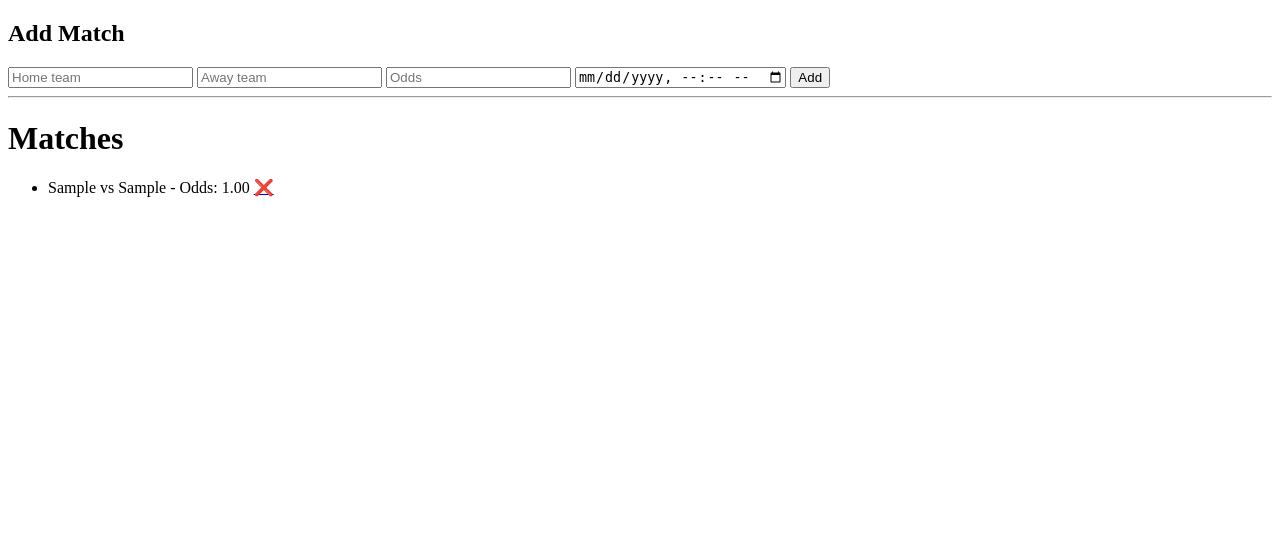
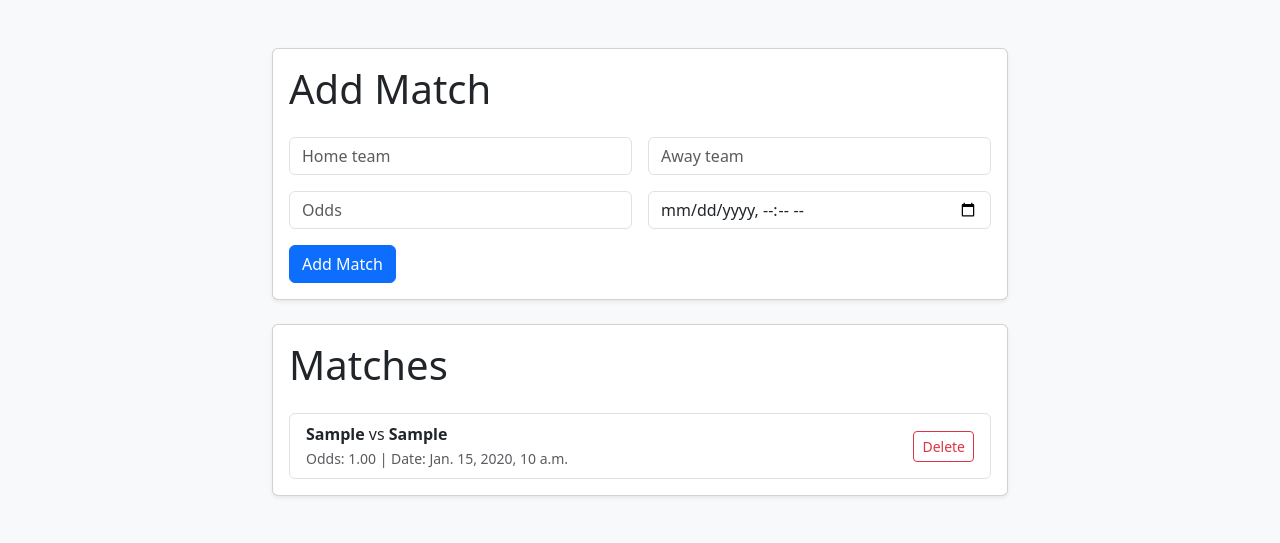
Before and after one commit to seaman2000/First_Django_Project, a Django app: page / in a window 1280 px wide. Shown: the top 543 px of the page. Run offline with Django 5.2, Linux system fonts and the light colour scheme; tables that the repository leaves empty hold one stand-in row (values such as "Sample post").

Commit message:
Update home.html

```diff
--- a/web/templates/home.html
+++ b/web/templates/home.html
@@ -1,35 +1,75 @@
 <!DOCTYPE html>
-<html>
+<html lang="en">
 <head>
+    <meta charset="UTF-8">
+    <meta name="viewport" content="width=device-width, initial-scale=1.0">
     <title>Matches</title>
+    <link href="https://cdn.jsdelivr.net/npm/bootstrap@5.3.3/dist/css/bootstrap.min.css" rel="stylesheet">
 </head>
-<body>
+<body class="bg-light">
 
-<h2>Add Match</h2>
+<div class="container py-5">
+    <div class="row justify-content-center">
+        <div class="col-lg-8">
 
-<form method="POST">
-    {% csrf_token %}
+            <div class="card shadow-sm mb-4">
+                <div class="card-body">
+                    <h1 class="mb-4">Add Match</h1>
 
-    <input type="text" name="home_team" placeholder="Home team">
-    <input type="text" name="away_team" placeholder="Away team">
-    <input type="number" step="0.01" name="odds" placeholder="Odds">
-    <input type="datetime-local" name="match_date">
+                    <form method="POST" class="row g-3">
+                        {% csrf_token %}
 
-    <button type="submit">Add</button>
-</form>
+                        <div class="col-md-6">
+                            <input type="text" name="home_team" class="form-control" placeholder="Home team">
+                        </div>
 
-<hr>
+                        <div class="col-md-6">
+                            <input type="text" name="away_team" class="form-control" placeholder="Away team">
+                        </div>
 
-<h1>Matches</h1>
+                        <div class="col-md-6">
+                            <input type="number" step="0.01" name="odds" class="form-control" placeholder="Odds">
+                        </div>
 
-<ul>
-    {% for match in matches %}
-        <li>
-            {{ match.home_team }} vs {{ match.away_team }} - Odds: {{ match.odds }}
-            <a href="{% url 'delete_match' match.id %}">❌</a>
-        </li>
-    {% endfor %}
-</ul>
+                        <div class="col-md-6">
+                            <input type="datetime-local" name="match_date" class="form-control">
+                        </div>
+
+                        <div class="col-12">
+                            <button type="submit" class="btn btn-primary">Add Match</button>
+                        </div>
+                    </form>
+                </div>
+            </div>
+
+            <div class="card shadow-sm">
+                <div class="card-body">
+                    <h1 class="mb-4">Matches</h1>
+
+                    {% if matches %}
+                        <ul class="list-group">
+                            {% for match in matches %}
+                                <li class="list-group-item d-flex justify-content-between align-items-center">
+                                    <div>
+                                        <strong>{{ match.home_team }}</strong> vs <strong>{{ match.away_team }}</strong>
+                                        <br>
+                                        <small class="text-muted">
+                                            Odds: {{ match.odds }} | Date: {{ match.match_date }}
+                                        </small>
+                                    </div>
+                                    <a href="{% url 'delete_match' match.id %}" class="btn btn-sm btn-outline-danger">Delete</a>
+                                </li>
+                            {% endfor %}
+                        </ul>
+                    {% else %}
+                        <p class="text-muted mb-0">No matches yet.</p>
+                    {% endif %}
+                </div>
+            </div>
+
+        </div>
+    </div>
+</div>
 
 </body>
 </html>
```
